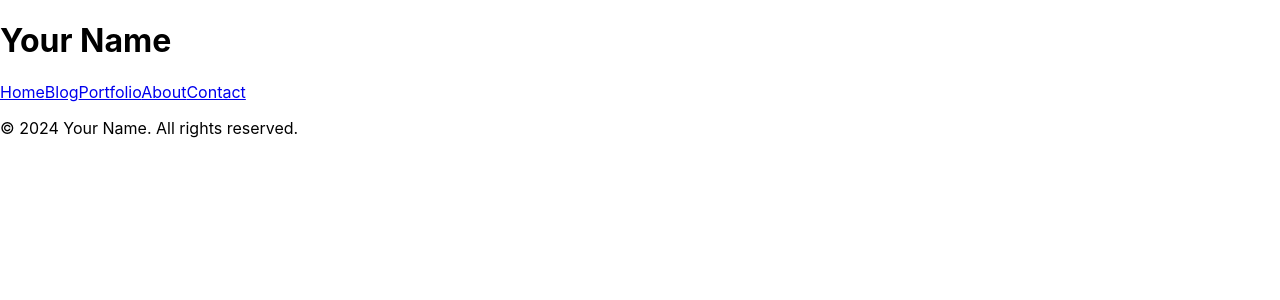
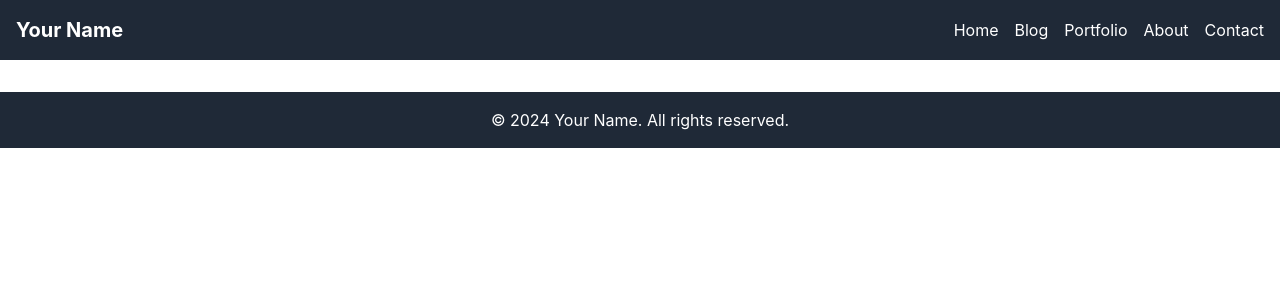
Before and after one commit to aamosljp/aamosljp.github.io, a React (Create React App) app: page /contact in a window 1280 px wide. Shown: the top 300 px of the page. Built offline with nearby package versions, Linux system fonts and the light colour scheme.

Commit message:
Added some styling using tailwindcss

```diff
--- /dev/null
+++ b/postcss.config.js
@@ -0,0 +1,6 @@
+module.exports = {
+  plugins: {
+    tailwindcss: {},
+    autoprefixer: {},
+  },
+}
--- a/src/components/About.js
+++ b/src/components/About.js
@@ -1,8 +1,8 @@
 import React from 'react';
 
 const About = () => (
-  <div>
-    <h2>About</h2>
+  <div className="container mx-auto p-4">
+    <h2 className="text-2xl font-bold mb-4">About</h2>
     <p>About content goes here.</p>
   </div>
 );
--- a/src/components/BlogList.js
+++ b/src/components/BlogList.js
@@ -12,12 +12,12 @@ const BlogList = () => {
   }, []);
 
   return (
-    <div>
-      <h2>Blog</h2>
+    <div className="container mx-auto p-4">
+      <h2 className="text-2xl font-bold mb-4">Blog</h2>
       <ul>
         {posts.map(post => (
-          <li key={post.id}>
-            <Link to={`/blog/${post.slug}`}>{post.title}</Link>
+          <li key={post.id} className="mb-2">
+            <Link className="text-blue-500 hover:underline" to={`/blog/${post.slug}`}>{post.title}</Link>
           </li>
         ))}
       </ul>
--- a/src/components/BlogPost.js
+++ b/src/components/BlogPost.js
@@ -12,12 +12,12 @@ const BlogPost = () => {
     });
   }, [slug]);
 
-  if (!post) return <div>Loading...</div>;
+  if (!post) return <div className="container mx-auto p-4">Loading...</div>;
 
   return (
-    <div>
-      <h2>{post.title}</h2>
-      <p>{post.content}</p>
+    <div className="container mx-auto p-4">
+      <h2 className="text-3xl font-bold mb-4">{post.title}</h2>
+      <div dangerouslySetInnerHTML={{ __html: post.content }} />
     </div>
   );
 };
--- a/src/components/Contact.js
+++ b/src/components/Contact.js
@@ -1,22 +1,22 @@
 import React from 'react';
 
 const Contact = () => (
-  <div>
-    <h2>Contact</h2>
-    <form>
-      <label>
-        Name:
-        <input type="text" name="name" />
-      </label>
-      <label>
-        Email:
-        <input type="email" name="email" />
-      </label>
-      <label>
-        Message:
-        <textarea name="message"></textarea>
-      </label>
-      <button type="submit">Submit</button>
+  <div className="container mx-auto p-4">
+    <h2 className="text-2xl font-bold mb-4">Contact</h2>
+    <form className="space-y-4">
+      <div>
+        <label className="block text-gray-700">Name:</label>
+        <input type="text" name="name" className="w-full border border-gray-300 p-2" />
+      </div>
+      <div>
+        <label className="block text-gray-700">Email:</label>
+        <input type="email" name="email" className="w-full border border-gray-300 p-2" />
+      </div>
+      <div>
+        <label className="block text-gray-700">Message:</label>
+        <textarea name="message" className="w-full border border-gray-300 p-2" />
+      </div>
+      <button type="submit" className="bg-blue-500 text-white px-4 py-2">Submit</button>
     </form>
   </div>
 );
--- a/src/components/Footer.js
+++ b/src/components/Footer.js
@@ -1,8 +1,10 @@
 import React from 'react';
 
 const Footer = () => (
-  <footer>
-    <p>&copy; 2024 Your Name. All rights reserved.</p>
+  <footer className="bg-gray-800 text-white p-4 mt-8">
+    <div className="container mx-auto text-center">
+      <p>&copy; 2024 Your Name. All rights reserved.</p>
+    </div>
   </footer>
 );
 
--- a/src/components/Header.js
+++ b/src/components/Header.js
@@ -2,15 +2,17 @@ import React from 'react';
 import { Link } from 'react-router-dom';
 
 const Header = () => (
-  <header>
-    <h1>Your Name</h1>
-    <nav>
-      <Link to="/">Home</Link>
-      <Link to="/blog">Blog</Link>
-      <Link to="/portfolio">Portfolio</Link>
-      <Link to="/about">About</Link>
-      <Link to="/contact">Contact</Link>
-    </nav>
+  <header className="bg-gray-800 text-white p-4">
+    <div className="container mx-auto flex justify-between items-center">
+      <h1 className="text-xl font-bold">Your Name</h1>
+      <nav className="space-x-4">
+        <Link className="hover:underline" to="/">Home</Link>
+        <Link className="hover:underline" to="/blog">Blog</Link>
+        <Link className="hover:underline" to="/portfolio">Portfolio</Link>
+        <Link className="hover:underline" to="/about">About</Link>
+        <Link className="hover:underline" to="/contact">Contact</Link>
+      </nav>
+    </div>
   </header>
 );
 
--- a/src/components/Portfolio.js
+++ b/src/components/Portfolio.js
@@ -1,8 +1,8 @@
 import React from 'react';
 
 const Portfolio = () => (
-  <div>
-    <h2>Portfolio</h2>
+  <div className="container mx-auto p-4">
+    <h2 className="text-2xl font-bold mb-4">Portfolio</h2>
     <p>Portfolio content goes here.</p>
   </div>
 );
--- a/src/index.css
+++ b/src/index.css
@@ -1,3 +1,7 @@
+@tailwind base;
+@tailwind components;
+@tailwind utilities;
+
 body {
   margin: 0;
   font-family: -apple-system, BlinkMacSystemFont, 'Segoe UI', 'Roboto', 'Oxygen',
--- /dev/null
+++ b/tailwind.config.js
@@ -0,0 +1,10 @@
+/** @type {import('tailwindcss').Config} */
+module.exports = {
+  content: [
+        "./src/**/*.{js,jsx,ts,tsx}",
+    ],
+  theme: {
+    extend: {},
+  },
+  plugins: [],
+}
```
Also changed, not shown: package.json (+7 -4 lines), src/index.js (+4 -7 lines), 1 other file (tests, documents, lock files or other folders).
